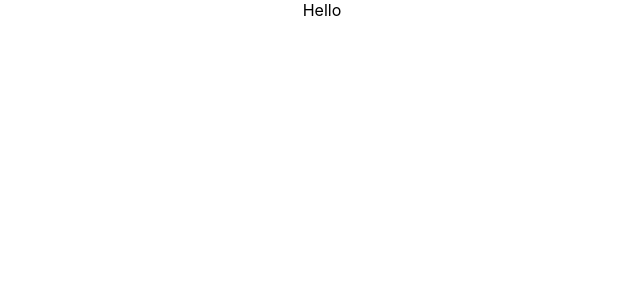
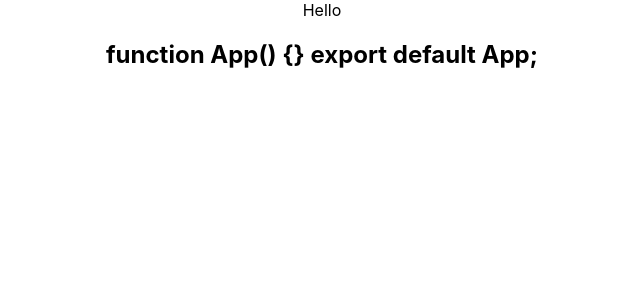
Before and after one commit to zao4nik/keyboardapp, a React (Create React App) app in the folder client/: page /typing in a window 1280 px wide. Shown: the top 300 px of the page, without its empty margins (318-958 px from the left). Built offline with nearby package versions, Linux system fonts and the light colour scheme.

Commit message:
first iteration of typing

```diff
--- a/client/src/App.jsx
+++ b/client/src/App.jsx
@@ -1,10 +1,14 @@
 import './App.css';
 import React from 'react';
+
+//import components
+import {Typing} from './components'
 
 function App() {
   return (
     <div className="App">
       <div>Hello</div>
+      <Typing></Typing>
     </div>
   );
 }
--- /dev/null
+++ b/client/src/components/Typing/Typing.jsx
@@ -0,0 +1,30 @@
+import React, { useState } from "react";
+
+//это заглушка
+const rowData = `function App() {}
+
+  export default App;`;
+
+export function Typing() {
+  //в стейт нужно передавать данные с сервера/stor'a
+  const [data, setData] = useState(
+    rowData.replace(/\s+/g, " ").trim().split("")
+  );
+
+  const handleKeyDown = (event) => {
+    const dataForChanging = data;
+    console.log("User pressed: ", event.key);
+    if (event.key === data[0] && data.length > 0) {
+      dataForChanging.shift();
+      setData([...dataForChanging]);
+    }
+  };
+
+  return (
+    <div>
+      <div tabIndex={0} onKeyDown={handleKeyDown}>
+        <h2>{data}</h2>
+      </div>
+    </div>
+  );
+}
--- /dev/null
+++ b/client/src/components/index.jsx
@@ -0,0 +1,3 @@
+import { Typing } from './Typing/Typing';
+
+export {Typing}
```
Also changed, not shown: client/.eslintrc.js.
